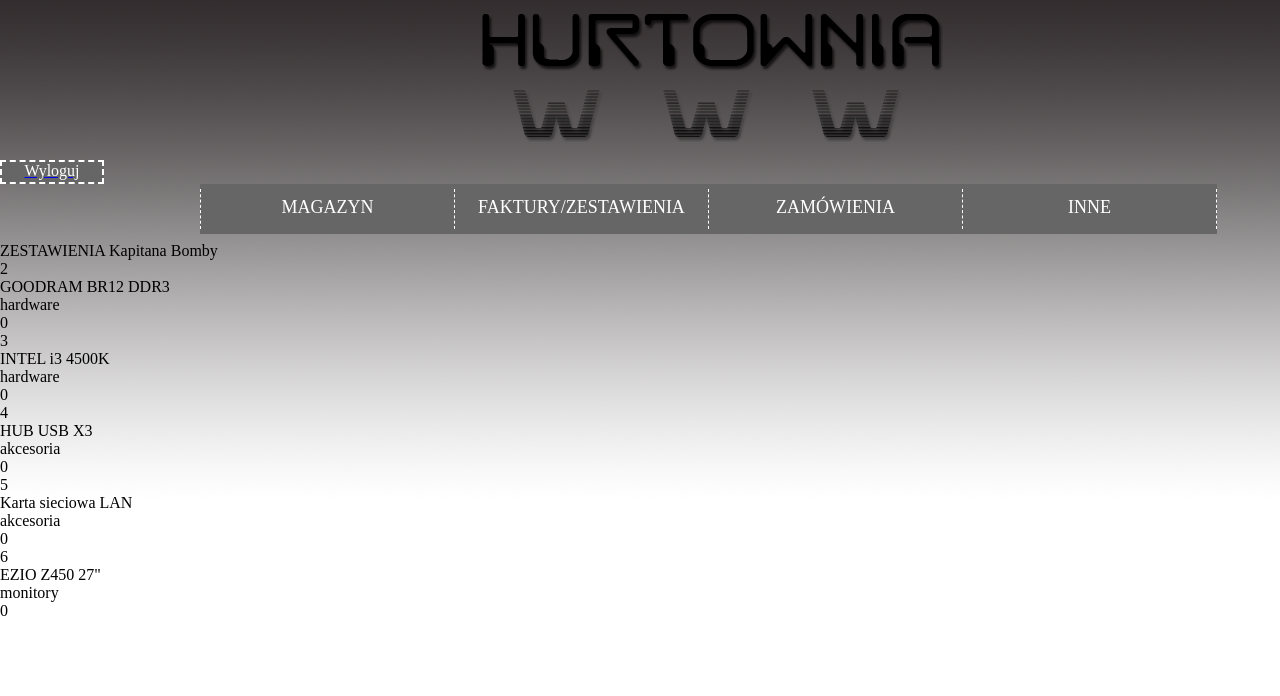
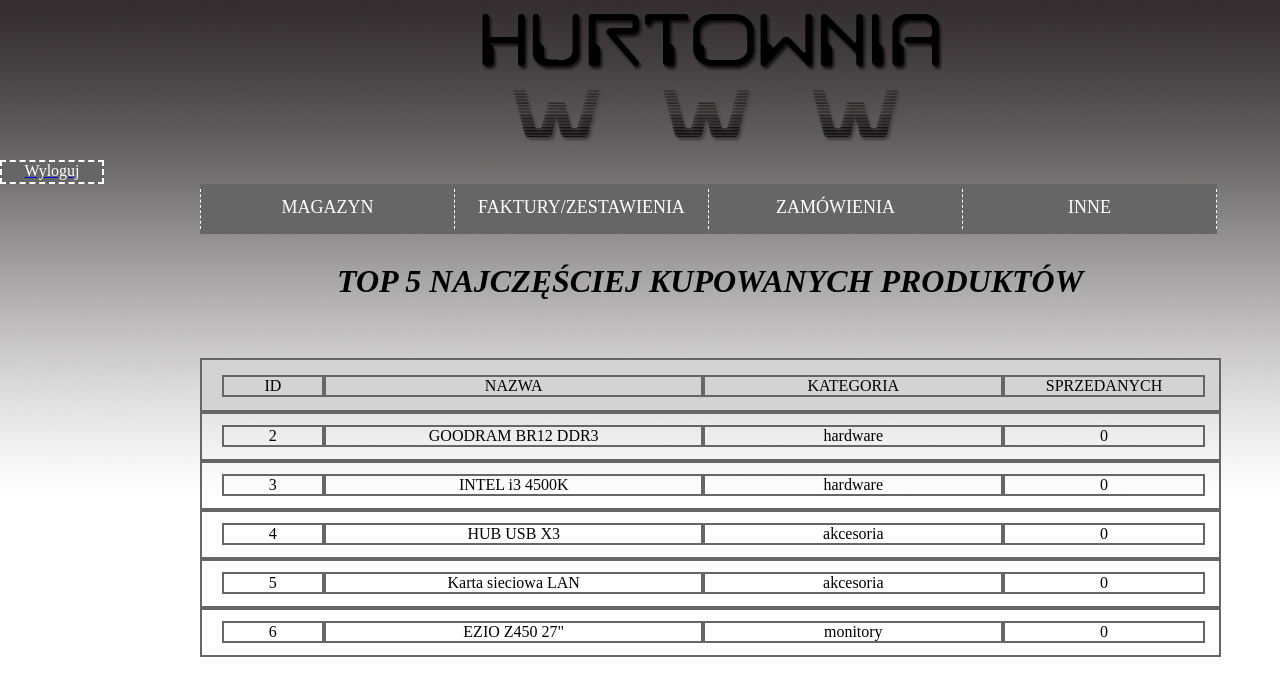
Before and after one commit to belikmeister/projekt_hurtownia, a PHP site: page /zestawienia.php in a window 1280 px wide; the page is wider, and only the part inside the window is pictured. Shown: the top 696 px of that part. Run offline with PHP 8.4, Linux system fonts and the light colour scheme; data comes from the database, SQL or seed files in the repository.

Commit message:
zestawienia wersja końcowa
końcowe poprawy wyglądu

```diff
--- a/aplikacja/style.css
+++ b/aplikacja/style.css
@@ -378,3 +378,79 @@
 {
 	width:80px;
 }
+
+.zestawienia-id
+{
+
+	width: 10%;
+	border: 2px solid #666666;
+	text-align: center;
+	float:left;
+}
+
+.zestawienia-nazwa
+{
+
+	width: 38%;
+	border: 2px solid #666666;
+	text-align: center;
+	float:left;
+}
+
+.zestawienia-kategoria
+{
+
+	width: 30%;
+	border: 2px solid #666666;
+	text-align: center;
+	float:left;
+}
+
+.zestawienia-popularnosc
+{
+
+	width: 20%;
+	border: 2px solid #666666;
+	text-align: center;
+	float:left;
+}
+
+.zestawienia-id-wpis
+{
+
+	width: 10%;
+	border: 2px solid #666666;
+	text-align: center;
+	margin-top:6px;
+	float:left;
+}
+
+.zestawienia-nazwa-wpis
+{
+
+	width: 38%;
+	border: 2px solid #666666;
+	text-align: center;
+	margin-top:6px;
+	float:left;
+}
+
+.zestawienia-kategoria-wpis
+{
+
+	width: 30%;
+	border: 2px solid #666666;
+	text-align: center;
+	margin-top:6px;
+	float:left;
+}
+
+.zestawienia-popularnosc-wpis
+{
+
+	width: 20%;
+	border: 2px solid #666666;
+	text-align: center;
+	margin-top:6px;
+	float:left;
+}
--- a/aplikacja/zestawienia.php
+++ b/aplikacja/zestawienia.php
@@ -15,9 +15,10 @@
 include('menu.php');
 ?>
 
-<?php
-echo"ZESTAWIENIA Kapitana Bomby<br>";
-?>
+
+<center><h1><i>TOP 5 NAJCZĘŚCIEJ KUPOWANYCH PRODUKTÓW</h1></center><br><br></i>
+<div id="bar"><div class="zestawienia-id">ID</div><div class="zestawienia-nazwa">NAZWA</div><div class="zestawienia-kategoria">KATEGORIA</div><div class="zestawienia-popularnosc">SPRZEDANYCH</div></div>
+
 
 <?php
 	require_once"connect.php";
@@ -26,13 +27,10 @@
 	$odpowiedz=$polaczenie->query($dane);
 		while($wiersz=$odpowiedz->fetch_assoc())
 		{
-			echo $wiersz['id_produktu'];
-			echo "<br>";
-			echo $wiersz['nazwa'];
-			echo "<br>";
-			echo $wiersz['kategoria'];
-			echo "<br>";
-			echo $wiersz['popularnosc'];
-			echo "<br>";
+			echo "<div class=wpis><div class=zestawienia-id-wpis>". $wiersz['id_produktu']."</div>";
+			echo "<div class=zestawienia-nazwa-wpis>".$wiersz['nazwa']."</div>";
+			echo "<div class=zestawienia-kategoria-wpis>".$wiersz['kategoria']."</div>";
+			echo "<div class=zestawienia-popularnosc-wpis>".$wiersz['popularnosc']."</div>";
+			echo "</div>";
 		}
 ?>
```
